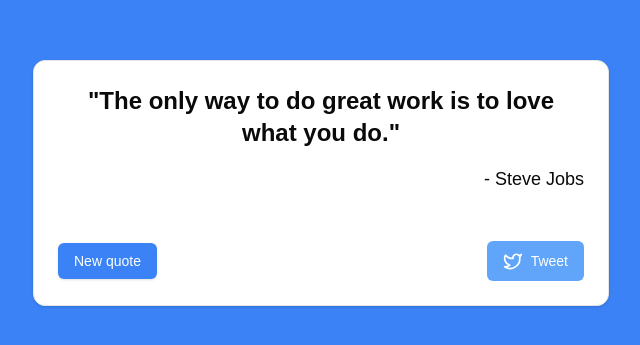
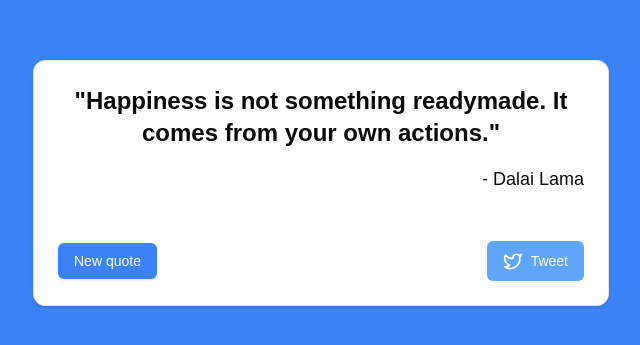
Before and after one commit to ksio2123/random_quote_machine, a Next.js app: page / in a window 1280 px wide. Shown: the part 217-562 px from the top of the page, without its empty margins (319-959 px from the left). Built offline with nearby package versions, Linux system fonts and the light colour scheme.

Commit message:
fixing client side rendering using random function

```diff
--- a/src/components/random-quote-machine.tsx
+++ b/src/components/random-quote-machine.tsx
@@ -1,16 +1,23 @@
 'use client'
 
-import { useState } from "react"
+import { useEffect, useState } from "react"
 import { Button } from "@/components/ui/button"
 import { Card, CardContent, CardFooter } from "@/components/ui/card"
 import { Twitter } from "lucide-react"
 import quotes from '@/public/quotes.json'
 
 export function RandomQuoteMachineComponent() {
-  const [quoteNum, setQuoteNum] = useState(Math.floor(Math.random() * quotes.quotes.length))
+  const [quoteNum, setQuoteNum] = useState<number>(null!)
 
+  // next.js hydration issues
+  useEffect(() => {
+    setQuoteNum(Math.floor(Math.random() * quotes.quotes.length))
+  }, [])
   const getNewQuote = () => {
     setQuoteNum(Math.floor(Math.random() * quotes.quotes.length))
+  }
+  if (quoteNum === null) {
+    return <> </>
   }
   const quote = quotes.quotes[quoteNum].quote;
   const author = quotes.quotes[quoteNum].author;
```
